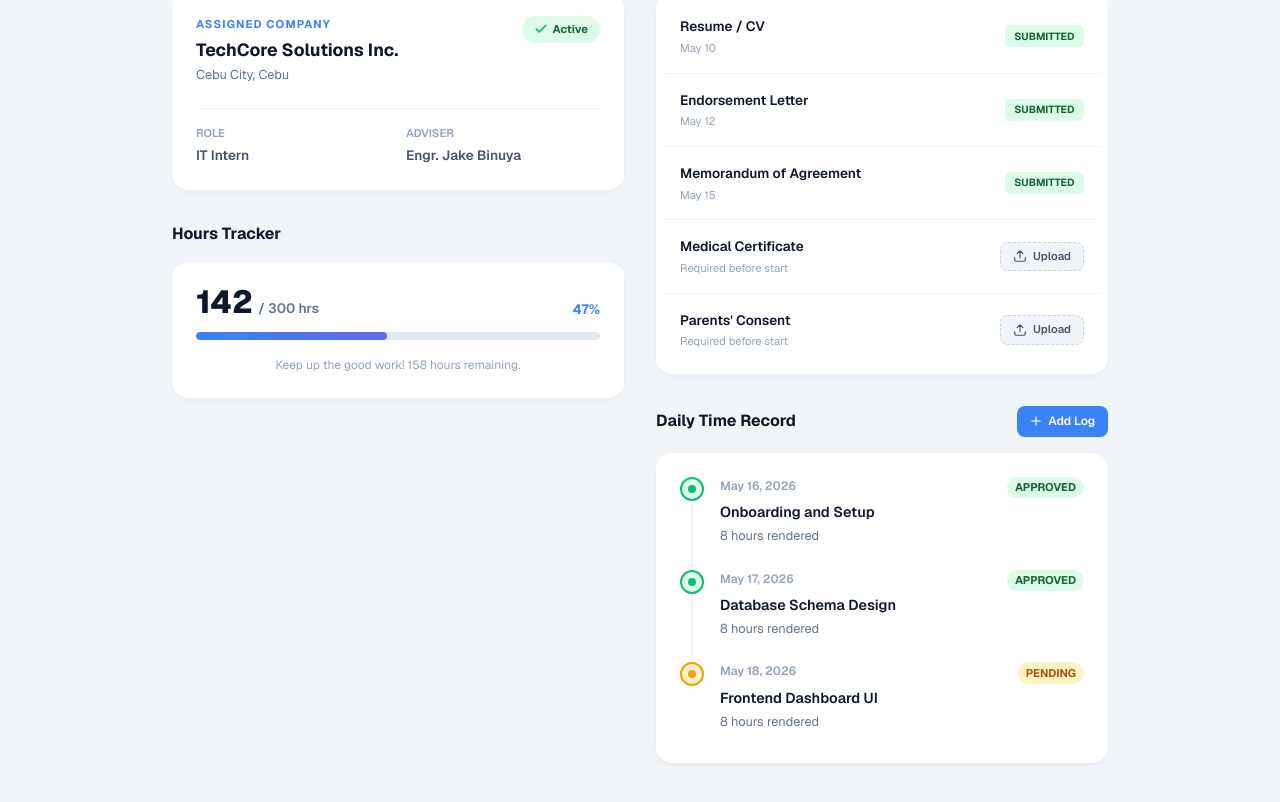
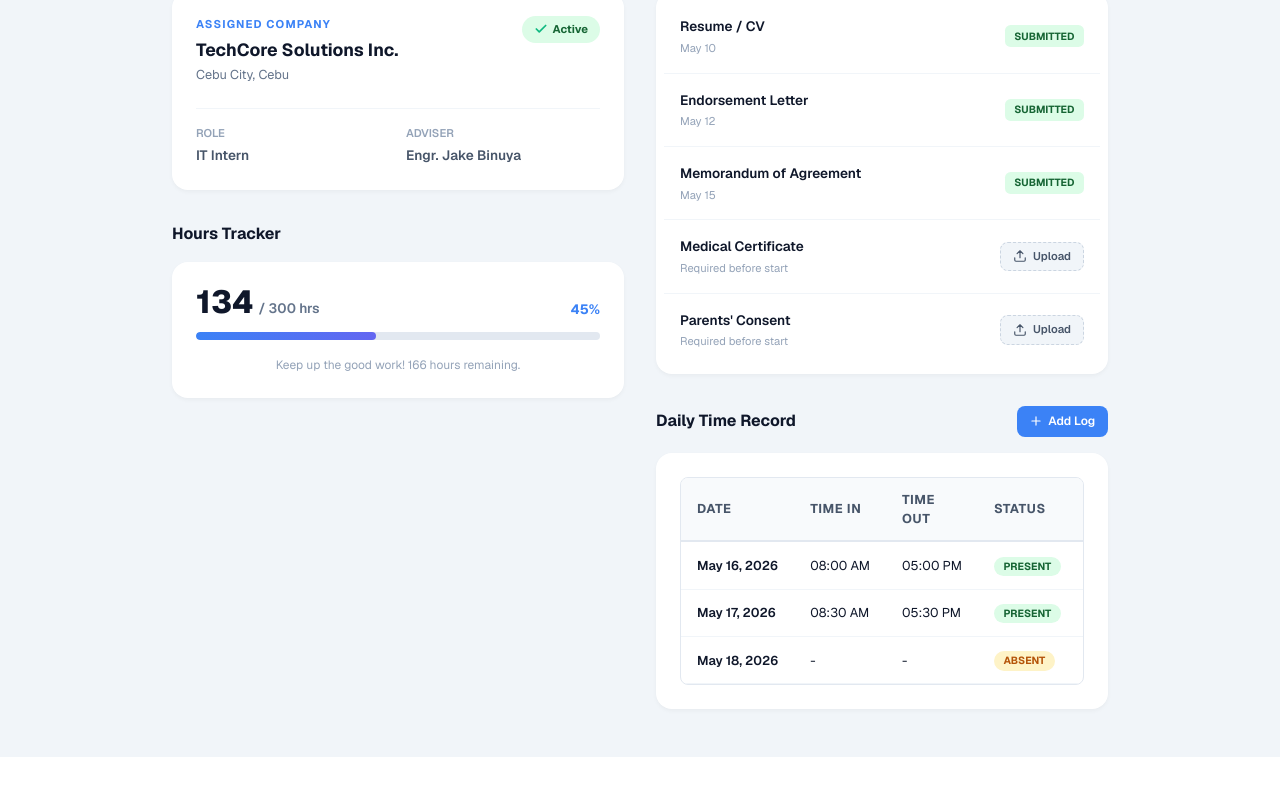
Before and after one commit to RodneyGG/BSCpE_2-1_OJT_Eportfolio, a Next.js app in the folder frontend/: page /profile in a window 1280 px wide. Shown: the part 490-1292 px from the top of the page. After the commit the page ends 1247 px from the top, so only its background shows below. Built offline with nearby package versions, Linux system fonts and the light colour scheme.

Commit message:
feat: convert DTR timeline to Excel-style table
- Add Time In and Time Out fields to DTR form and state
- Support marking days as 'Absent'
- Replace vertical timeline with a responsive data table
- Automatically calculate rendered hours based on Time In/Out

```diff
--- a/frontend/app/profile/page.tsx
+++ b/frontend/app/profile/page.tsx
@@ -70,9 +70,9 @@ export default function ProfilePage() {
   ]);
 
   const [dtrEntries, setDtrEntries] = useState([
-    { id: 1, date: "May 16, 2026", task: "Onboarding and Setup", hours: 8, status: "approved" },
-    { id: 2, date: "May 17, 2026", task: "Database Schema Design", hours: 8, status: "approved" },
-    { id: 3, date: "May 18, 2026", task: "Frontend Dashboard UI", hours: 8, status: "pending" },
+    { id: 1, date: "May 16, 2026", timeIn: "08:00 AM", timeOut: "05:00 PM", status: "present", task: "Onboarding and Setup", hours: 8 },
+    { id: 2, date: "May 17, 2026", timeIn: "08:30 AM", timeOut: "05:30 PM", status: "present", task: "Database Schema Design", hours: 8 },
+    { id: 3, date: "May 18, 2026", timeIn: "-", timeOut: "-", status: "absent", task: "Sick Leave", hours: 0 },
   ]);
 
   // Upload Simulation
@@ -88,21 +88,51 @@ export default function ProfilePage() {
 
   // Add DTR Simulation
   const [showDtrForm, setShowDtrForm] = useState(false);
+  const [newDate, setNewDate] = useState("");
+  const [newTimeIn, setNewTimeIn] = useState("");
+  const [newTimeOut, setNewTimeOut] = useState("");
+  const [isAbsent, setIsAbsent] = useState(false);
   const [newTask, setNewTask] = useState("");
-  const [newHours, setNewHours] = useState("8");
+
+  const calculateHours = (inTime: string, outTime: string) => {
+    if (!inTime || !outTime) return 0;
+    // Basic hours calculation (assuming HH:MM format 24h)
+    const [inH, inM] = inTime.split(':').map(Number);
+    const [outH, outM] = outTime.split(':').map(Number);
+    let diff = (outH + outM / 60) - (inH + inM / 60);
+    if (diff > 4) diff -= 1; // 1 hour lunch break deduction
+    return diff > 0 ? Math.round(diff * 10) / 10 : 0;
+  };
+
+  const formatTime = (time24: string) => {
+    if (!time24) return "-";
+    const [h, m] = time24.split(':');
+    let hours = parseInt(h);
+    const ampm = hours >= 12 ? 'PM' : 'AM';
+    hours = hours % 12 || 12;
+    return `${hours}:${m} ${ampm}`;
+  };
 
   const handleAddDtr = (e: React.FormEvent) => {
     e.preventDefault();
-    if (!newTask) return;
+    if (!isAbsent && (!newTimeIn || !newTimeOut)) return;
+
+    const hours = isAbsent ? 0 : calculateHours(newTimeIn, newTimeOut);
+
     const newEntry = {
       id: Date.now(),
-      date: new Date().toLocaleDateString('en-US', { month: 'short', day: 'numeric', year: 'numeric' }),
-      task: newTask,
-      hours: parseInt(newHours) || 8,
-      status: "pending"
+      date: newDate || new Date().toLocaleDateString('en-US', { month: 'short', day: 'numeric', year: 'numeric' }),
+      timeIn: isAbsent ? "-" : formatTime(newTimeIn),
+      timeOut: isAbsent ? "-" : formatTime(newTimeOut),
+      status: isAbsent ? "absent" : "present",
+      task: newTask || (isAbsent ? "Absent" : "Regular Task"),
+      hours: hours
     };
     setDtrEntries([newEntry, ...dtrEntries]);
     setNewTask("");
+    setNewTimeIn("");
+    setNewTimeOut("");
+    setIsAbsent(false);
     setShowDtrForm(false);
   };
 
@@ -138,6 +168,10 @@ export default function ProfilePage() {
           position: absolute; top: 0; left: 0; width: "100%"; height: "100%";
           opacity: 0; cursor: pointer;
         }
+        .dtr-table { width: 100%; border-collapse: collapse; font-size: 0.8rem; text-align: left; }
+        .dtr-table th { background: #f8fafc; padding: 0.75rem 1rem; font-weight: 700; color: #475569; text-transform: uppercase; letter-spacing: 0.05em; border-bottom: 2px solid #e2e8f0; }
+        .dtr-table td { padding: 0.85rem 1rem; color: #0f172a; border-bottom: 1px solid #f1f5f9; vertical-align: middle; }
+        .dtr-table tr:hover td { background: #f8fafc; }
       `}</style>
 
       {/* ══ TOP NAV ══ */}
@@ -335,49 +369,81 @@ export default function ProfilePage() {
 
                 {/* DTR Entry Form */}
                 {showDtrForm && (
-                  <form onSubmit={handleAddDtr} style={{ background: "#f8fafc", padding: "1rem", borderRadius: "0.75rem", marginBottom: "1.5rem", border: "1px dashed #cbd5e1", animation: "fadeSlideUp 0.3s ease" }}>
-                    <div style={{ display: "flex", gap: "1rem", marginBottom: "0.75rem" }}>
+                  <form onSubmit={handleAddDtr} style={{ background: "#f8fafc", padding: "1.25rem", borderRadius: "0.75rem", marginBottom: "1.5rem", border: "1px dashed #cbd5e1", animation: "fadeSlideUp 0.3s ease" }}>
+                    <div style={{ display: "grid", gridTemplateColumns: "1fr 1fr 1fr", gap: "1rem", marginBottom: "1rem" }}>
+                      <div>
+                        <label style={{ display: "block", fontSize: "0.7rem", fontWeight: 700, color: "#475569", marginBottom: "0.25rem", textTransform: "uppercase" }}>Date</label>
+                        <input type="date" value={newDate} onChange={(e) => setNewDate(e.target.value)} style={{ width: "100%", padding: "0.5rem", borderRadius: "0.35rem", border: "1px solid #cbd5e1", fontSize: "0.8rem", outline: "none" }} required />
+                      </div>
+                      <div>
+                        <label style={{ display: "block", fontSize: "0.7rem", fontWeight: 700, color: "#475569", marginBottom: "0.25rem", textTransform: "uppercase" }}>Time In</label>
+                        <input type="time" value={newTimeIn} onChange={(e) => setNewTimeIn(e.target.value)} disabled={isAbsent} style={{ width: "100%", padding: "0.5rem", borderRadius: "0.35rem", border: "1px solid #cbd5e1", fontSize: "0.8rem", outline: "none", background: isAbsent ? "#e2e8f0" : "white" }} required={!isAbsent} />
+                      </div>
+                      <div>
+                        <label style={{ display: "block", fontSize: "0.7rem", fontWeight: 700, color: "#475569", marginBottom: "0.25rem", textTransform: "uppercase" }}>Time Out</label>
+                        <input type="time" value={newTimeOut} onChange={(e) => setNewTimeOut(e.target.value)} disabled={isAbsent} style={{ width: "100%", padding: "0.5rem", borderRadius: "0.35rem", border: "1px solid #cbd5e1", fontSize: "0.8rem", outline: "none", background: isAbsent ? "#e2e8f0" : "white" }} required={!isAbsent} />
+                      </div>
+                    </div>
+
+                    <div style={{ display: "flex", gap: "1rem", alignItems: "flex-end", marginBottom: "0.75rem" }}>
                       <div style={{ flex: 1 }}>
                         <label style={{ display: "block", fontSize: "0.7rem", fontWeight: 700, color: "#475569", marginBottom: "0.25rem", textTransform: "uppercase" }}>Task / Activity</label>
-                        <input type="text" value={newTask} onChange={(e) => setNewTask(e.target.value)} placeholder="What did you do today?" style={{ width: "100%", padding: "0.5rem", borderRadius: "0.35rem", border: "1px solid #cbd5e1", fontSize: "0.8rem", outline: "none" }} required />
+                        <input type="text" value={newTask} onChange={(e) => setNewTask(e.target.value)} placeholder={isAbsent ? "Reason for absence..." : "What did you do today?"} style={{ width: "100%", padding: "0.5rem", borderRadius: "0.35rem", border: "1px solid #cbd5e1", fontSize: "0.8rem", outline: "none" }} required />
                       </div>
-                      <div style={{ width: "80px" }}>
-                        <label style={{ display: "block", fontSize: "0.7rem", fontWeight: 700, color: "#475569", marginBottom: "0.25rem", textTransform: "uppercase" }}>Hours</label>
-                        <input type="number" value={newHours} onChange={(e) => setNewHours(e.target.value)} min="1" max="12" style={{ width: "100%", padding: "0.5rem", borderRadius: "0.35rem", border: "1px solid #cbd5e1", fontSize: "0.8rem", outline: "none" }} required />
-                      </div>
+                      <label style={{ display: "flex", alignItems: "center", gap: "0.5rem", fontSize: "0.8rem", fontWeight: 600, color: "#475569", paddingBottom: "0.5rem", cursor: "pointer" }}>
+                        <input type="checkbox" checked={isAbsent} onChange={(e) => setIsAbsent(e.target.checked)} style={{ transform: "scale(1.2)" }} />
+                        Mark as Absent
+                      </label>
                     </div>
-                    <div style={{ display: "flex", justifyContent: "flex-end", gap: "0.5rem" }}>
+
+                    <div style={{ display: "flex", justifyContent: "flex-end", gap: "0.5rem", marginTop: "1rem" }}>
                       <button type="button" onClick={() => setShowDtrForm(false)} style={{ background: "transparent", color: "#64748b", border: "none", padding: "0.4rem 0.8rem", fontSize: "0.75rem", fontWeight: 600, cursor: "pointer" }}>Cancel</button>
                       <button type="submit" style={{ background: "#0f172a", color: "white", border: "none", borderRadius: "0.35rem", padding: "0.4rem 1rem", fontSize: "0.75rem", fontWeight: 600, cursor: "pointer" }}>Save Entry</button>
                     </div>
                   </form>
                 )}
 
-                {/* DTR Timeline */}
-                <div style={{ display: "flex", flexDirection: "column", gap: "1rem" }}>
-                  {dtrEntries.map((entry, index) => (
-                    <div key={entry.id} style={{ display: "flex", gap: "1rem", position: "relative" }}>
-                      {/* Timeline Line */}
-                      {index !== dtrEntries.length - 1 && (
-                        <div style={{ position: "absolute", top: "24px", left: "11px", bottom: "-16px", width: "2px", background: "#f1f5f9" }} />
+                {/* DTR Excel-style Table */}
+                <div style={{ overflowX: "auto", border: "1px solid #e2e8f0", borderRadius: "0.5rem" }}>
+                  <table className="dtr-table">
+                    <thead>
+                      <tr>
+                        <th>Date</th>
+                        <th>Time In</th>
+                        <th>Time Out</th>
+                        <th>Status</th>
+                        <th>Task / Activity</th>
+                        <th style={{ textAlign: "right" }}>Hours</th>
+                      </tr>
+                    </thead>
+                    <tbody>
+                      {dtrEntries.map((entry) => (
+                        <tr key={entry.id}>
+                          <td style={{ fontWeight: 600, whiteSpace: "nowrap" }}>{entry.date}</td>
+                          <td style={{ whiteSpace: "nowrap" }}>{entry.timeIn}</td>
+                          <td style={{ whiteSpace: "nowrap" }}>{entry.timeOut}</td>
+                          <td>
+                            <span style={{
+                              fontSize: "0.65rem", fontWeight: 700, textTransform: "uppercase", padding: "0.2rem 0.6rem", borderRadius: "9999px",
+                              color: entry.status === "present" ? "#166534" : "#b45309",
+                              background: entry.status === "present" ? "#dcfce7" : "#fef3c7"
+                            }}>
+                              {entry.status}
+                            </span>
+                          </td>
+                          <td style={{ color: "#475569", maxWidth: "200px", overflow: "hidden", textOverflow: "ellipsis", whiteSpace: "nowrap" }}>
+                            {entry.task}
+                          </td>
+                          <td style={{ textAlign: "right", fontWeight: 700, color: "#0f172a" }}>{entry.hours}</td>
+                        </tr>
+                      ))}
+                      {dtrEntries.length === 0 && (
+                        <tr>
+                          <td colSpan={6} style={{ textAlign: "center", padding: "2rem", color: "#94a3b8" }}>No DTR records found.</td>
+                        </tr>
                       )}
-
-                      {/* Timeline Dot */}
-                      <div style={{ width: "24px", height: "24px", borderRadius: "50%", background: entry.status === "approved" ? "#dcfce7" : "#fef3c7", border: `2px solid ${entry.status === "approved" ? "#10b981" : "#f59e0b"}`, display: "flex", alignItems: "center", justifyContent: "center", flexShrink: 0, zIndex: 1 }}>
-                        <div style={{ width: "8px", height: "8px", borderRadius: "50%", background: entry.status === "approved" ? "#10b981" : "#f59e0b" }} />
-                      </div>
-
-                      {/* Content */}
-                      <div style={{ paddingBottom: "0.5rem", flex: 1 }}>
-                        <div style={{ display: "flex", justifyContent: "space-between", alignItems: "flex-start", marginBottom: "0.25rem" }}>
-                          <span style={{ fontSize: "0.75rem", fontWeight: 600, color: "#94a3b8" }}>{entry.date}</span>
-                          <span style={{ fontSize: "0.7rem", fontWeight: 700, color: entry.status === "approved" ? "#166534" : "#b45309", background: entry.status === "approved" ? "#dcfce7" : "#fef3c7", padding: "0.15rem 0.5rem", borderRadius: "9999px", textTransform: "uppercase" }}>{entry.status}</span>
-                        </div>
-                        <div style={{ fontSize: "0.9rem", fontWeight: 600, color: "#0f172a", marginBottom: "0.15rem" }}>{entry.task}</div>
-                        <div style={{ fontSize: "0.8rem", color: "#64748b" }}>{entry.hours} hours rendered</div>
-                      </div>
-                    </div>
-                  ))}
+                    </tbody>
+                  </table>
                 </div>
 
               </div>
```
